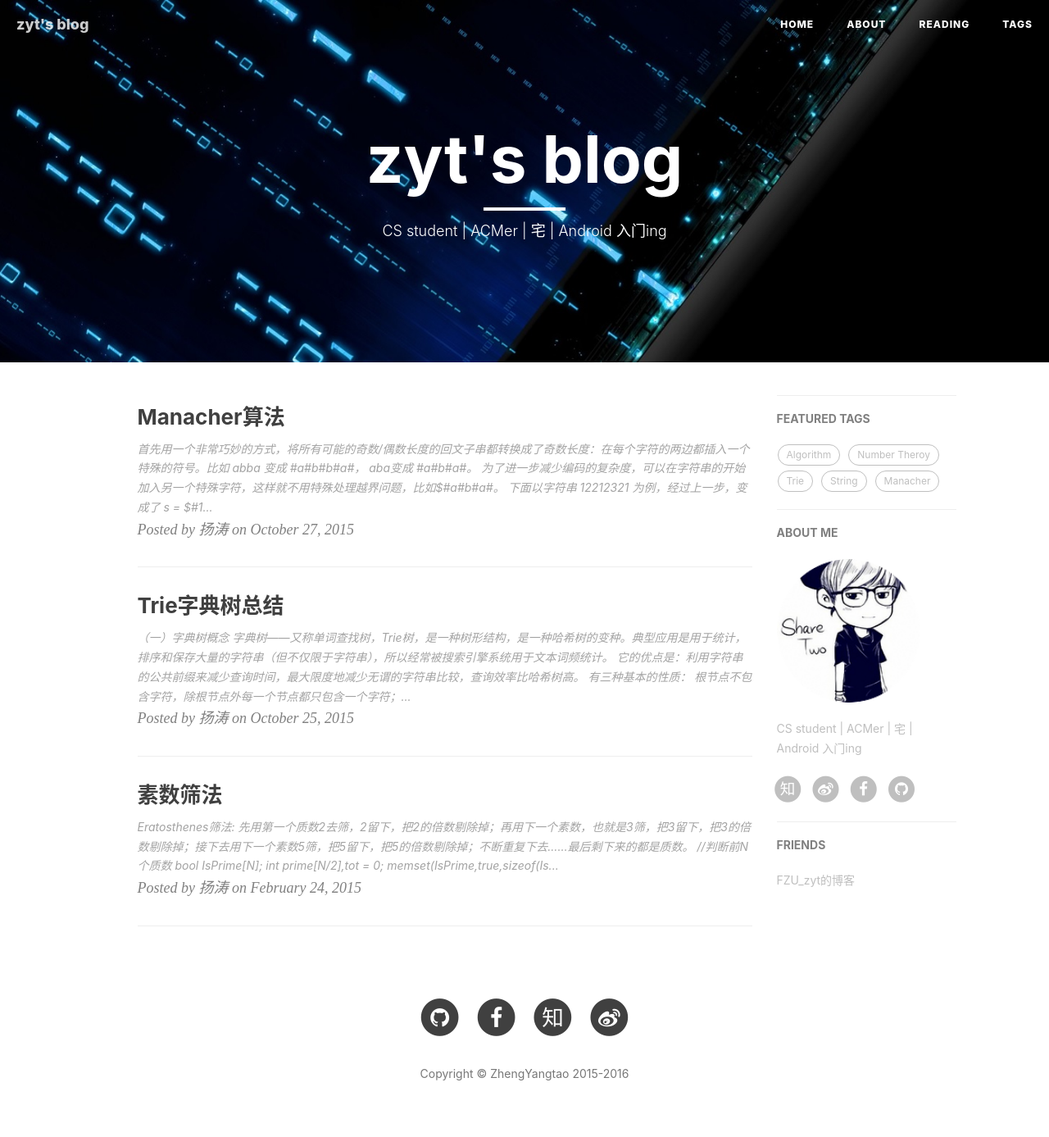
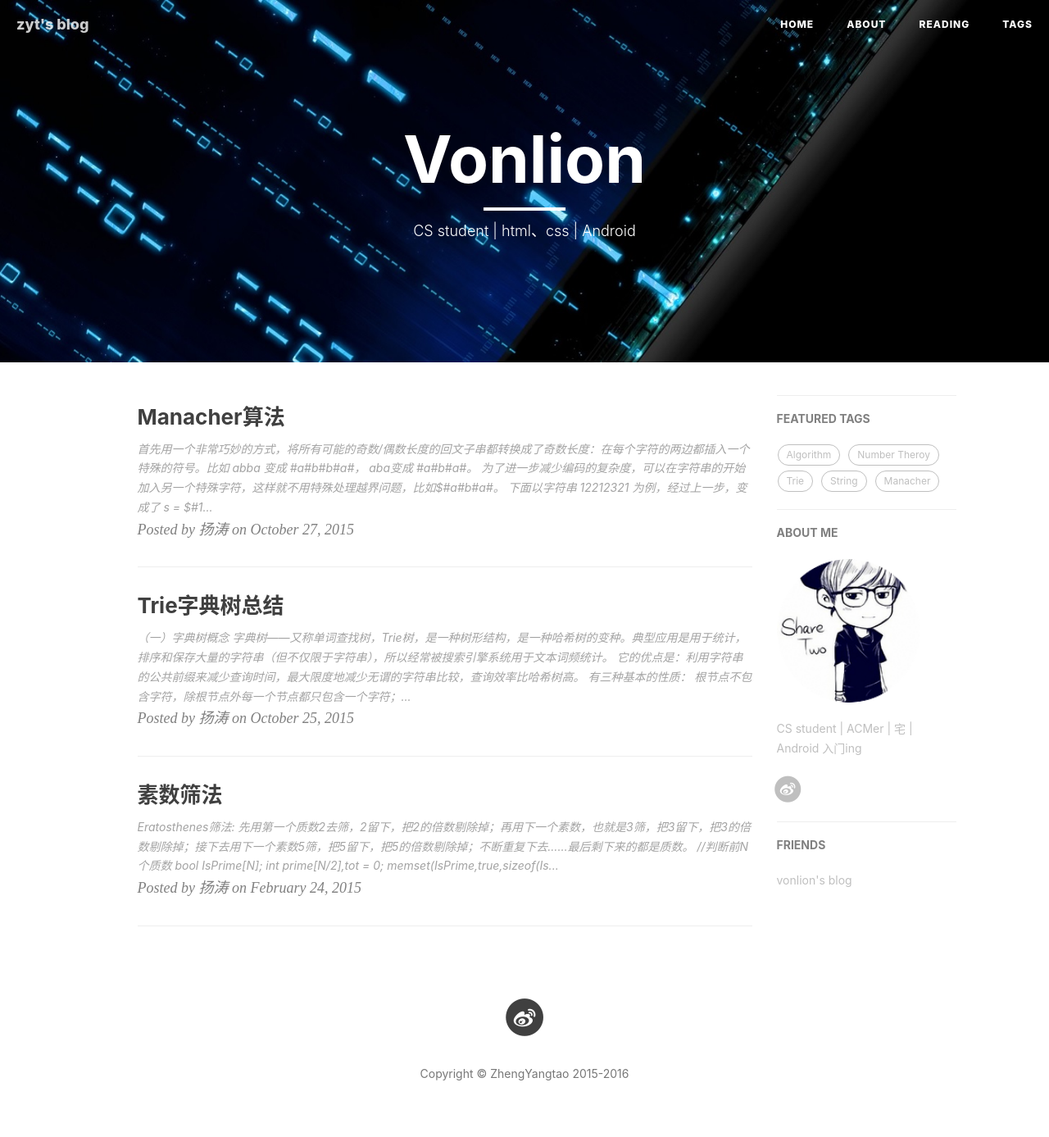
Before and after one commit to lihaof/lihaof.github.io, a Jekyll site: the page built from index.html, in a window 1280 px wide. Shown: the whole page at 82% size. Built offline with Jekyll 4.4.1, drawn with Linux system fonts in a browser that asks for light colours; nearby versions of some CDN libraries; the list of posts is cut into pages by our own code; comment, search, counter and statistics services are not loaded.

Commit message:
no message

```diff
--- a/_config.yml
+++ b/_config.yml
@@ -1,10 +1,10 @@
 # Site settings
-title: zyt's blog
-SEOTitle: 扬涛的博客 | zyt's blog
+title: Vonlion
+SEOTitle: vonlion's blog
 header-img: img/home-bg.jpg
-email: xmzyt1996@gmail.com
-description: "CS student | ACMer | 宅 | Android 入门ing"
-keyword: "郑扬涛, zyt, orzyt, yootao, @xmzyt1996, 扬涛的博客, zyt blog, 博客, 个人网站, 计科"
+email: vonlion.f@gmail.com
+description: "CS student | steam | design | Android"
+keyword: "冯立昊, flh,vonlion, vonlion的博客, vonlion blog, 博客, 个人网站, 计科"
 #url: ""              # your host, for absolute URL
 baseurl: ""                             # for example, '/blog' if your blog hosted on 'host/blog'
 
@@ -12,10 +12,10 @@ baseurl: ""                             # for example, '/blog' if your blog host
 
 # SNS settings
 RSS: false
-weibo_username: orzyt
-zhihu_username: orzyt
-github_username: yootao
-facebook_username: orzyt
+weibo_username: lihaoli
+#zhihu_username: orzyt
+#github_username: yootao
+#facebook_username: orzyt
 
 
 
@@ -49,7 +49,7 @@ kramdown:
 #disqus_username: _your_disqus_short_name_
 
 # Duoshuo settings
-duoshuo_username: yootao
+duoshuo_username: vonlion
 # Share component is depend on Comment so we can NOT use share only.
 duoshuo_share: true                     # set to false if you want to use Comment without Sharing
 
@@ -81,7 +81,7 @@ featured-condition-size: 0              # A tag will be featured if the size of
 # Friends
 friends: [
     {
-        title: "FZU_zyt的博客",
-        href: "http://blog.csdn.net/xmzyt1996"
+        title: "vonlion's blog",
+        href: "http://www.vonlion.cn/sl"
     }
 ]
--- a/index.html
+++ b/index.html
@@ -1,6 +1,6 @@
 ---
 layout: page
-description: "CS student | ACMer | 宅 | Android 入门ing"
+description: "CS student | html、css | Android"
 ---
 
 {% for post in paginator.posts %}
```
